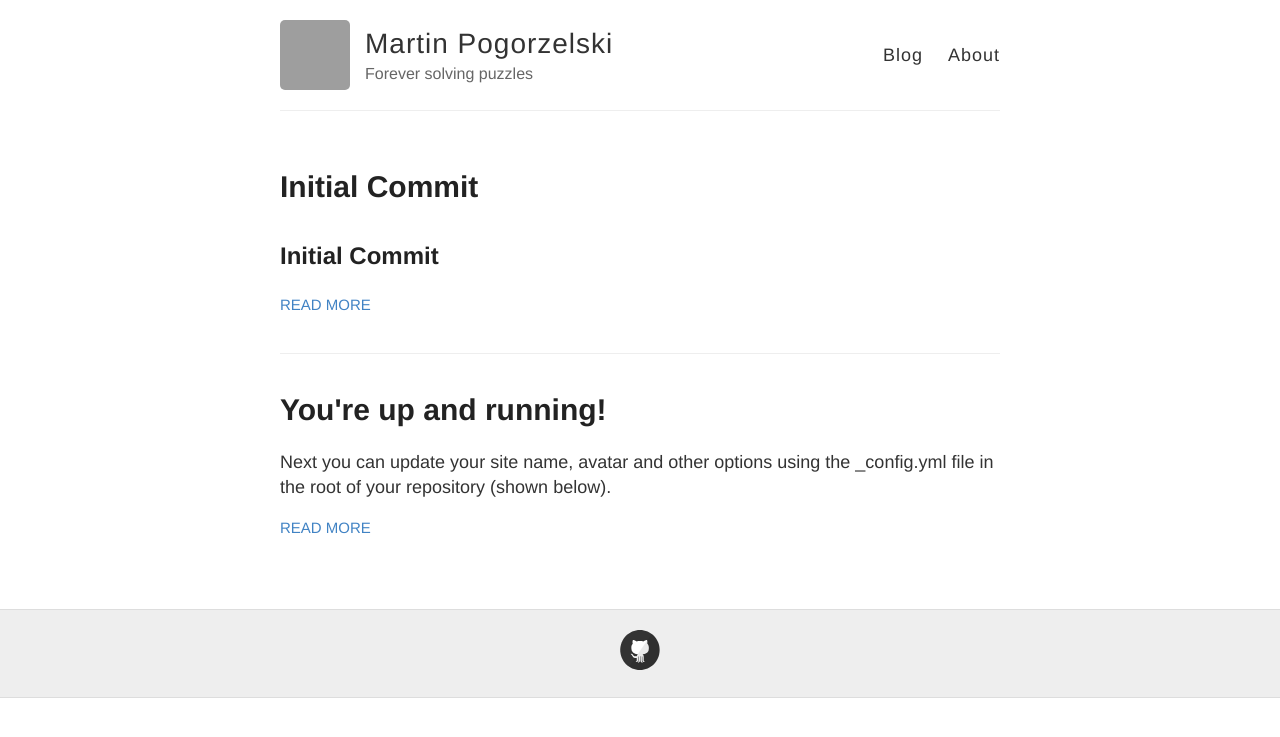
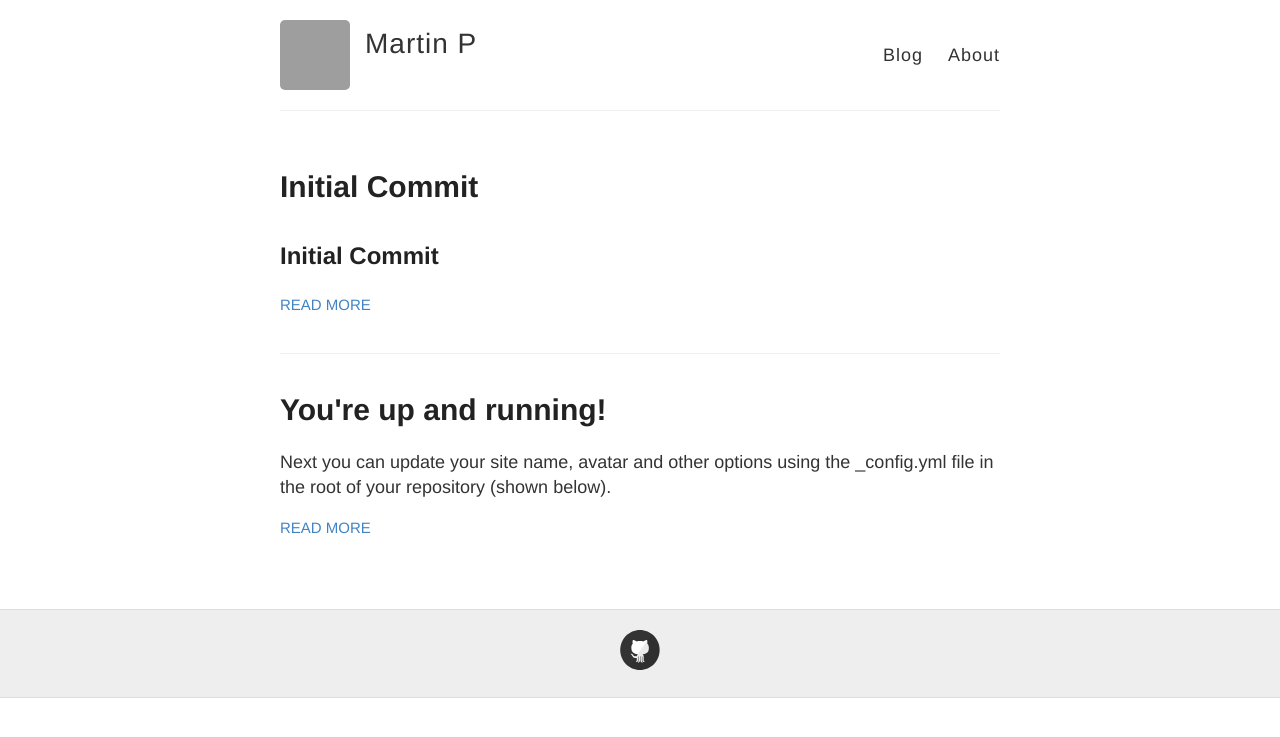
Before and after one commit to martinp321/martinp321.github.io, a Jekyll site: the page built from index.html, in a window 1280 px wide. Shown: the top 737 px of the page. Built offline with Jekyll 4.4.1, drawn with Linux system fonts in a browser that asks for light colours; grey boxes are pictures that could not be loaded.

Commit message:
Update _config.yml

```diff
--- a/_config.yml
+++ b/_config.yml
@@ -3,10 +3,10 @@
 #
 
 # Name of your site (displayed in the header)
-name: Martin Pogorzelski
+name: Martin P
 
 # Short bio or description (displayed in the header)
-description: Forever solving puzzles
+Description: Tinkering too much.
 
 # URL of your avatar or profile pic (you could use your GitHub profile pic)
 avatar: https://avatars3.githubusercontent.com/u/19753594
```
